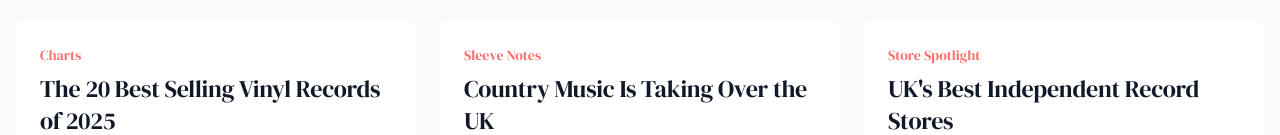
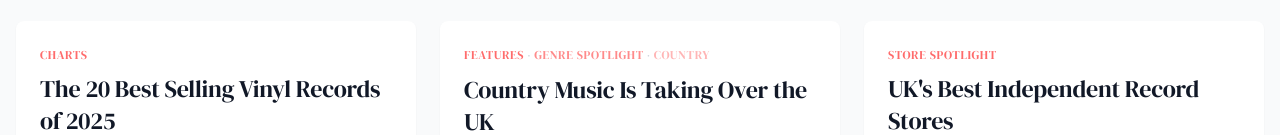
Before and after one commit to Palfray/findyl, a plain HTML site: page index.html in a window 1280 px wide. Shown: the part 654-789 px from the top of the page. Drawn offline with nearby package versions, Linux system fonts and the light colour scheme; no server answers; a web font is replaced by a local one.

Commit message:
Add files via upload

```diff
--- a/index.html
+++ b/index.html
@@ -550,7 +550,7 @@
                 <article class="article-card bg-white rounded-lg overflow-hidden shadow-sm">
                     <a href="/articles/best-selling-vinyl-2025" class="block">
                     <div class="p-6 pb-4">
-                        <div class="text-sm mb-2" style="color:#FF6B6B">Charts</div>
+                        <div class="text-sm mb-2" style="color:#FF6B6B;font-size:0.75rem;text-transform:uppercase;letter-spacing:0.05em;">Charts</div>
                         <h3 class="text-2xl mb-2">The 20 Best Selling Vinyl Records of 2025</h3>
                         <p class="mb-0">From Taylor Swift to Sam Fender — the official UK vinyl chart rundown for 2025.</p>
                     </div>
@@ -566,7 +566,7 @@
                 <article class="article-card bg-white rounded-lg overflow-hidden shadow-sm">
                     <a href="/articles/country-music-uk-2026" class="block">
                     <div class="p-6 pb-4">
-                        <div class="text-sm mb-2" style="color:#FF6B6B">Sleeve Notes</div>
+                        <div class="text-sm mb-2" style="font-size:0.75rem;text-transform:uppercase;letter-spacing:0.05em;"><span style="color:#FF6B6B">Features</span> <span style="color:#D1D5DB;font-size:0.6rem;">·</span> <span style="color:#FF8A8A">Genre Spotlight</span> <span style="color:#D1D5DB;font-size:0.6rem;">·</span> <span style="color:#FFB5B5">Country</span></div>
                         <h3 class="text-2xl mb-2">Country Music Is Taking Over the UK</h3>
                         <p class="mb-0">From Zach Bryan selling out Tottenham to Tyler Childers and a wave of new talent.</p>
                     </div>
@@ -581,7 +581,7 @@
                 <!-- Article 3 -->
                 <article class="article-card bg-white rounded-lg overflow-hidden shadow-sm">
                     <div class="p-6 pb-4">
-                        <div class="text-sm mb-2" style="color:#FF6B6B">Store Spotlight</div>
+                        <div class="text-sm mb-2" style="color:#FF6B6B;font-size:0.75rem;text-transform:uppercase;letter-spacing:0.05em;">Store Spotlight</div>
                         <h3 class="text-2xl mb-2">UK's Best Independent Record Stores</h3>
                         <p class="mb-0">A curated guide to the finest vinyl shops across the United Kingdom.</p>
                     </div>
```
